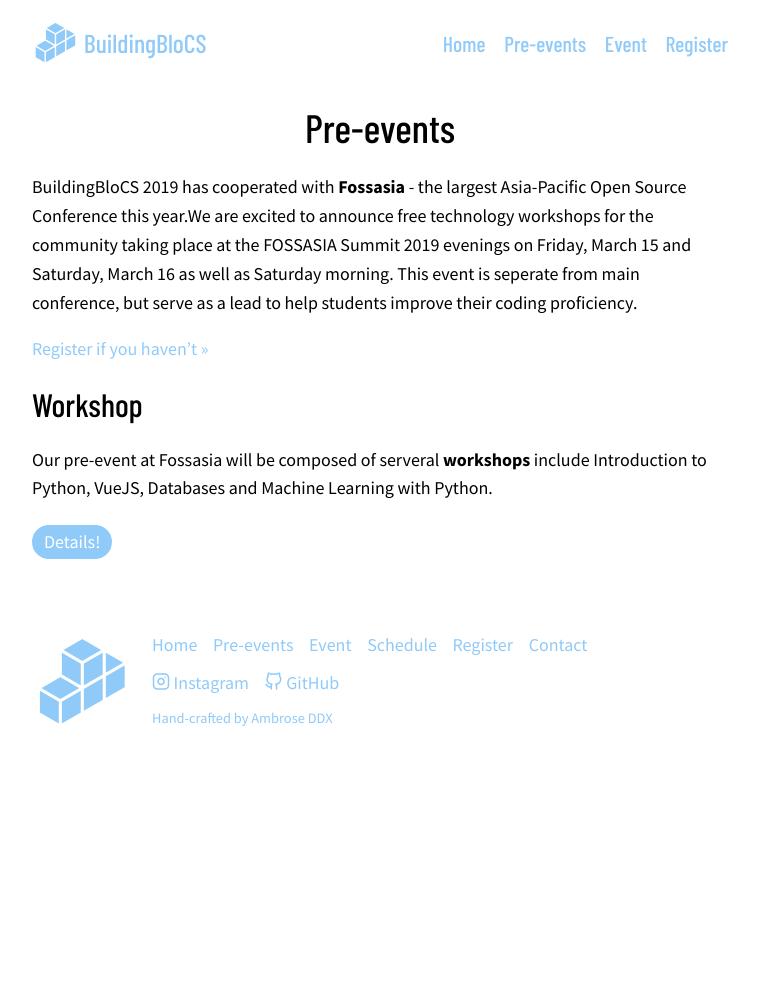
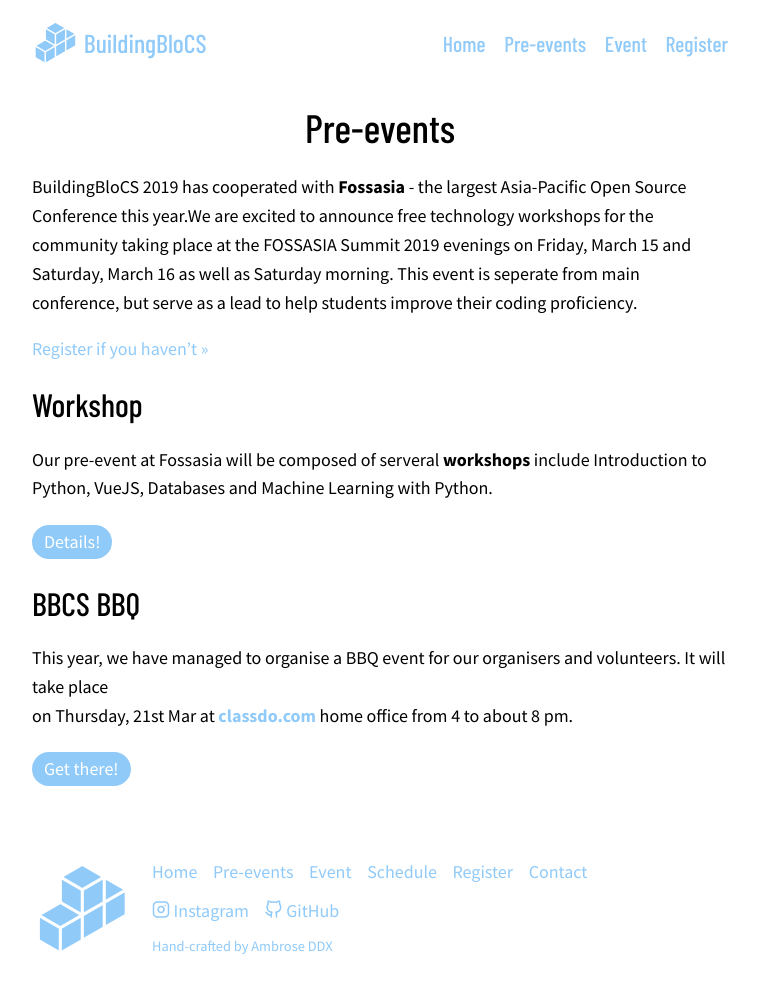
Before and after one commit to buildingblocs/2019, a Jekyll site: the page built from pre-event/index.md, in a window 1280 px wide and 1008 px high. Shown: the top 993 px of the window, without its empty margins (260-1019 px from the left). Built offline with Jekyll 4.4.1, drawn with Linux system fonts in a browser that asks for light colours; some web fonts are replaced; our own code applies the rules of GitHub Pages for plain Markdown files.

Commit message:
Update index.md

```diff
--- a/pre-event/index.md
+++ b/pre-event/index.md
@@ -14,3 +14,10 @@
 Our pre-event at Fossasia will be composed of serveral **workshops** include Introduction to Python, VueJS, Databases and Machine Learning with Python.
 
 <a class="btn" href="{{ site.baseurl }}/pre-event/workshop">Details!</a>
+
+## BBCS BBQ
+
+This year, we have managed to organise a BBQ event for our organisers and volunteers. It will take place
+on Thursday, 21st Mar at **[classdo.com](https://classdo.com/en/)** home office from 4 to about 8 pm.
+
+<a class="btn" href="{{ site.baseurl }}/pre-event/bbq">Get there!</a>
```
